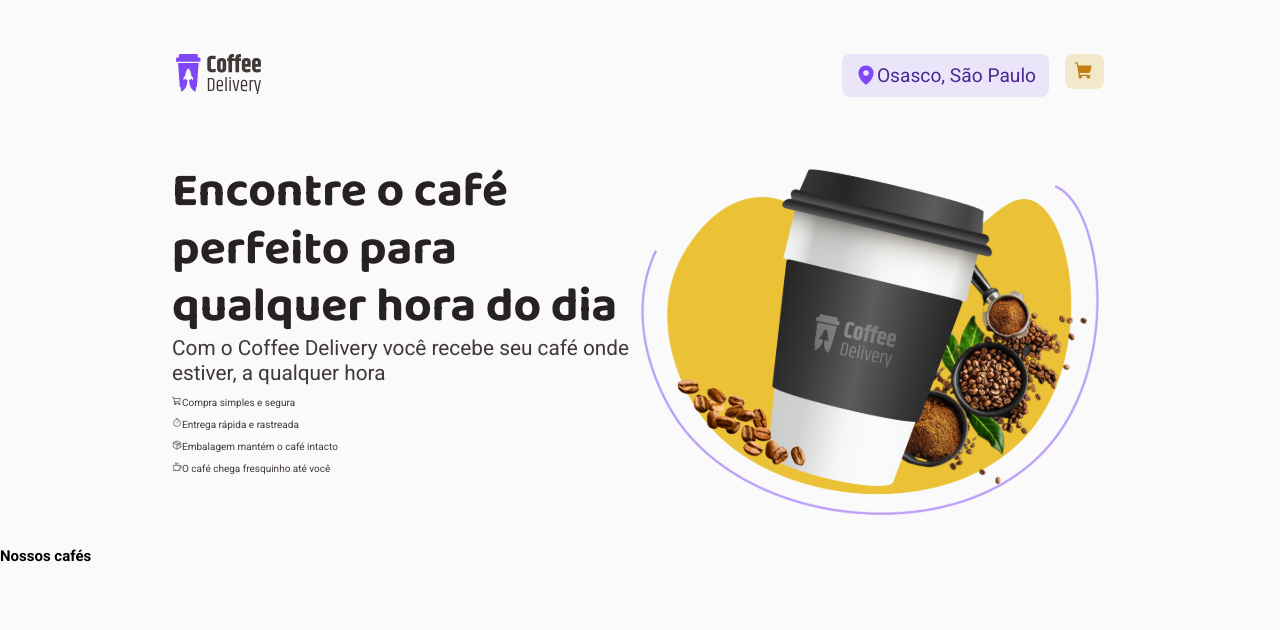
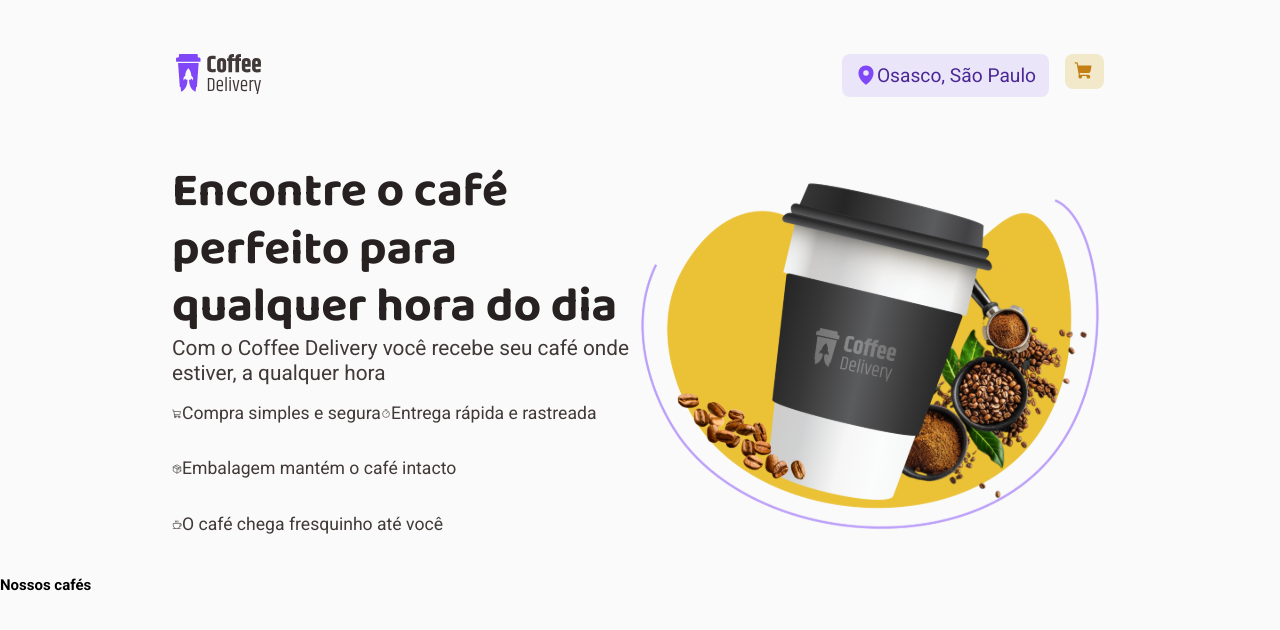
Before and after one commit to cauealb/projects-React, a React (Vite) app in the folder 05-coffe-delivey/: page / in a window 1280 px wide. Shown: the top 630 px of the page. Built offline with nearby package versions, Linux system fonts and the light colour scheme.

Commit message:
style: Inserindo as estilização das expecificações

```diff
--- a/05-coffe-delivey/src/Routes/Components/Hero/Hero.tsx
+++ b/05-coffe-delivey/src/Routes/Components/Hero/Hero.tsx
@@ -1,6 +1,6 @@
 import { Coffee, Package, ShoppingCart, Timer } from "phosphor-react";
 import imgCoffe from '../../../assets/Logo/ImagemCoffe.svg'
-import { SectionPrincipal, DivHeroInfosStyle } from "./HeroStyle";
+import { SectionPrincipal, DivHeroInfosStyle, SpecificationDivStyle } from "./HeroStyle";
 
 export function Hero() {
     return (
@@ -12,7 +12,7 @@ export function Hero() {
                         <h1>Encontre o café perfeito para qualquer hora do dia</h1>
                         <p>Com o Coffee Delivery você recebe seu café onde estiver, a qualquer hora</p>
                     </DivHeroInfosStyle>
-                    <div>
+                    <SpecificationDivStyle>
                         <p>
                             <span><ShoppingCart size={10}/></span>
                             Compra simples e segura
@@ -29,7 +29,7 @@ export function Hero() {
                             <span><Coffee size={10}/></span>
                             O café chega fresquinho até você
                         </p>
-                    </div>
+                    </SpecificationDivStyle>
                 </div>
             </SectionPrincipal>
 
--- a/05-coffe-delivey/src/Routes/Components/Hero/HeroStyle.ts
+++ b/05-coffe-delivey/src/Routes/Components/Hero/HeroStyle.ts
@@ -26,4 +26,11 @@ export const DivHeroInfosStyle = styled.div`
         font-size: 1.3rem;
         margin: 0;
     }
-`
+`;
+
+export const SpecificationDivStyle = styled.div`
+    display: flex;
+    flex-wrap: wrap;
+    align-items: flex-end;
+    font-size: 1.1rem;
+`;
```
